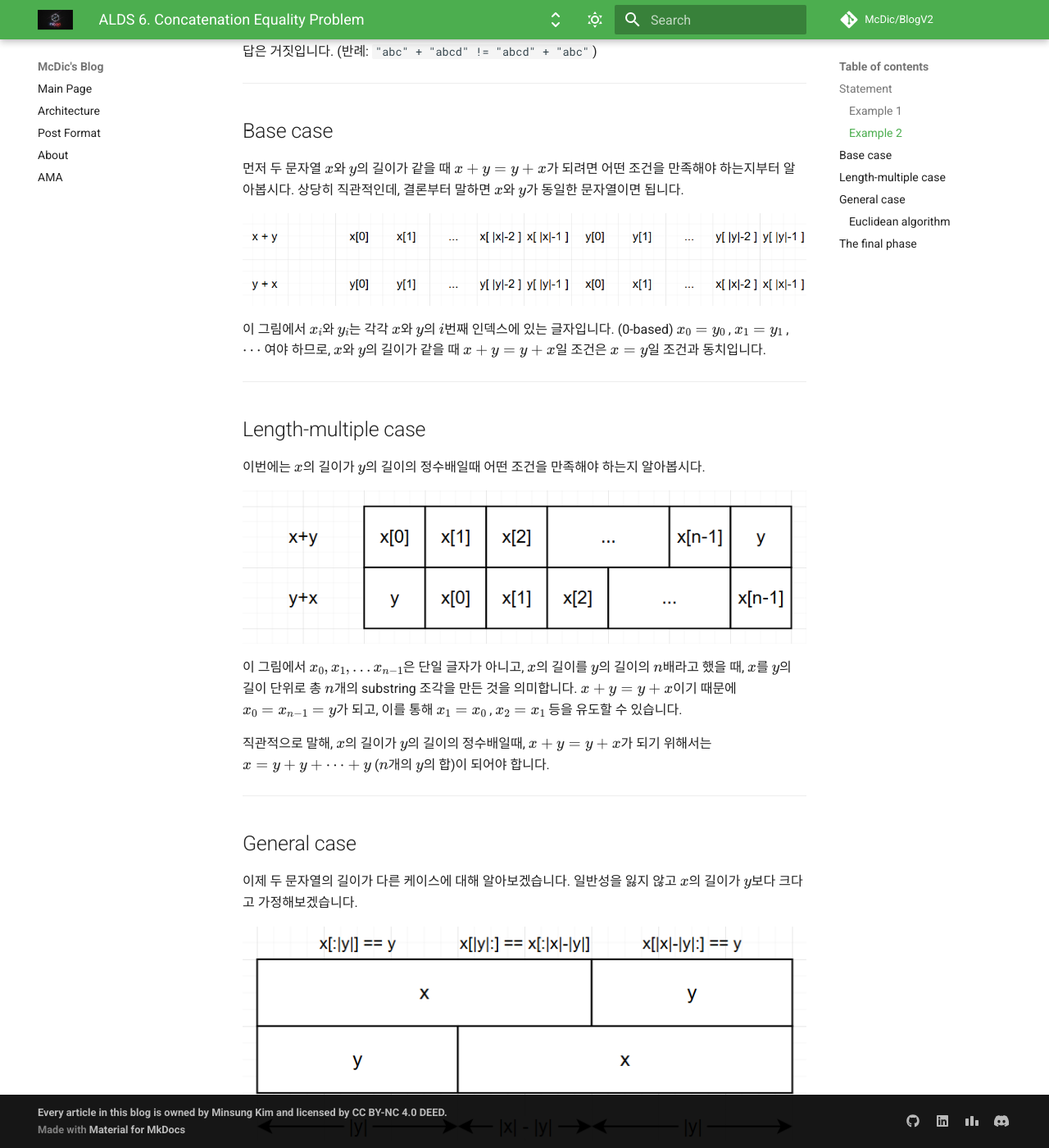
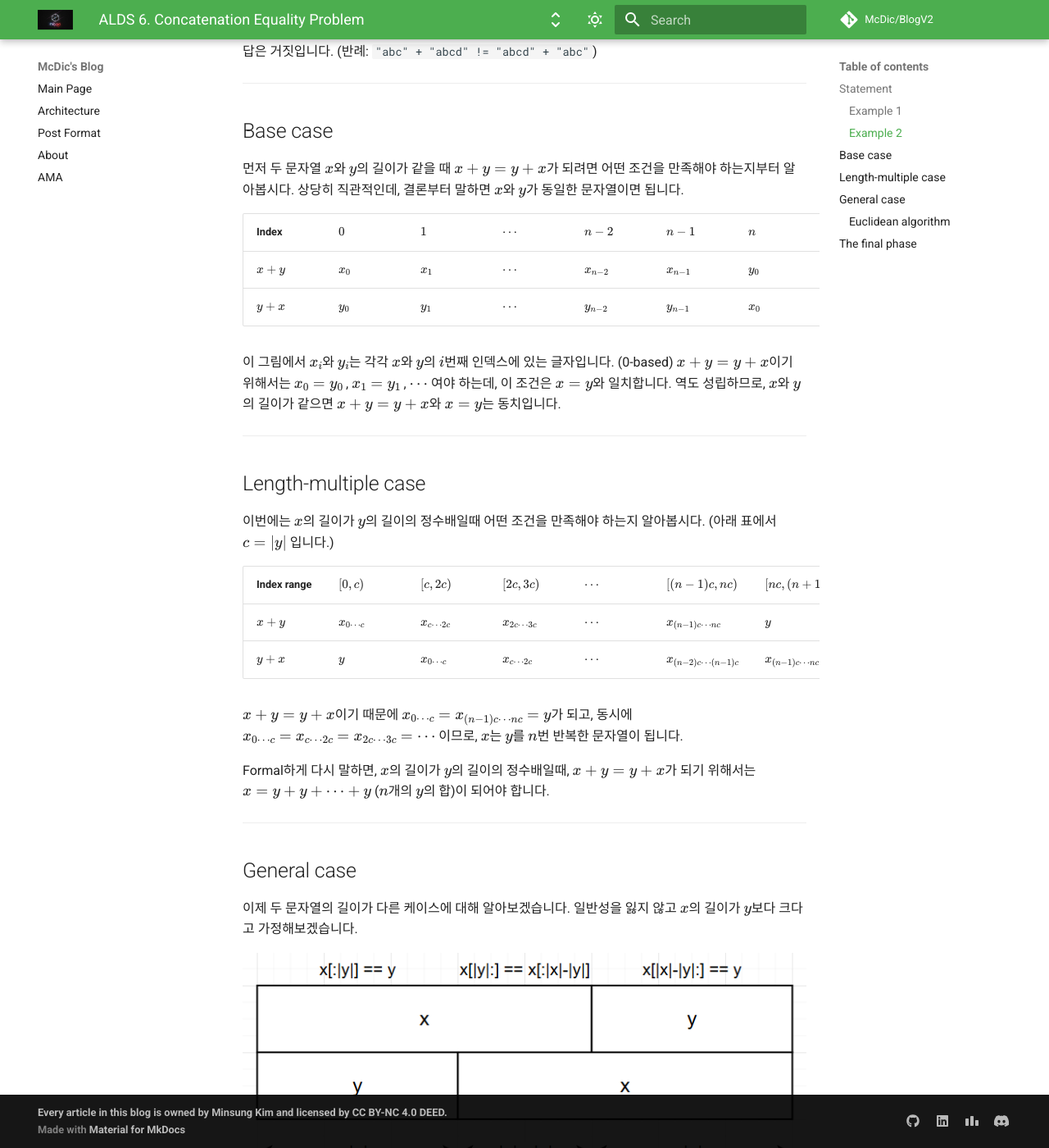
Before and after one commit to McDic/BlogV2, an MkDocs documentation site: the page built from docs/posts/alds/alds6.md, in a window 1280 px wide and 1400 px high, scrolled down 801 px. Shown: the whole window at 82% size. Built offline with MkDocs 1.6.1 and Material for MkDocs 9.7.7, drawn with Linux system fonts in a browser that asks for light colours; comment, search, counter and statistics services are not loaded.

Commit message:
1. Changed image into table in ALDS-6 2. Modified related CSS

```diff
--- a/docs/posts/alds/alds6.md
+++ b/docs/posts/alds/alds6.md
@@ -47,25 +47,30 @@ s = ["abc", "abcd", "abcabc"]
 먼저 두 문자열 $x$와 $y$의 길이가 같을 때 $x+y = y+x$가 되려면 어떤 조건을 만족해야 하는지부터 알아봅시다.
 상당히 직관적인데, 결론부터 말하면 $x$와 $y$가 동일한 문자열이면 됩니다.
 
-![base_case](/assets/posts/alds/concat_problem/base_case.png)
+| Index | $0$ | $1$ | $\cdots$ | $n-2$ | $n-1$ | $n$ | $n+1$ | $\cdots$ | $2n-2$ | $2n-1$ |
+| - | - | - | - | - | - | - | - | - | - | - |
+| $x+y$ | $x_0$ | $x_1$ | $\cdots$ | $x_{n-2}$ | $x_{n-1}$ | $y_0$ | $y_1$ | $\cdots$ | $y_{n-2}$ | $y_{n-1}$ |
+| $y+x$ | $y_0$ | $y_1$ | $\cdots$ | $y_{n-2}$ | $y_{n-1}$ | $x_0$ | $x_1$ | $\cdots$ | $x_{n-2}$ | $x_{n-1}$ |
 
 이 그림에서 $x_i$와 $y_i$는 각각 $x$와 $y$의 $i$번째 인덱스에 있는 글자입니다. (0-based)
-$x_0 = y_0$ , $x_1 = y_1$ , $\cdots$ 여야 하므로,
-$x$와 $y$의 길이가 같을 때 $x+y = y+x$일 조건은 $x = y$일 조건과 동치입니다.
+$x+y = y+x$이기 위해서는 $x_0 = y_0$ , $x_1 = y_1$ , $\cdots$ 여야 하는데, 이 조건은 $x=y$와 일치합니다.
+역도 성립하므로, $x$와 $y$의 길이가 같으면 $x+y = y+x$와 $x=y$는 동치입니다.
 
 ---
 
 ## Length-multiple case
 
-이번에는 $x$의 길이가 $y$의 길이의 정수배일때 어떤 조건을 만족해야 하는지 알아봅시다.
+이번에는 $x$의 길이가 $y$의 길이의 정수배일때 어떤 조건을 만족해야 하는지 알아봅시다. (아래 표에서 $c = |y|$ 입니다.)
 
-![length_multiple_case](/assets/posts/alds/concat_problem/length_multiple_case.png)
+| Index range | $[0, c)$ | $[c, 2c)$ | $[2c, 3c)$ | $\cdots$ | $[(n-1)c, nc)$ | $[nc, (n+1)c)$ |
+| - | - | - | - | - | - | - |
+| $x+y$ | $x_{0 \cdots c}$ | $x_{c \cdots 2c}$ | $x_{2c \cdots 3c}$ | $\cdots$ | $x_{(n-1)c \cdots nc}$ | $y$ |
+| $y+x$ | $y$ | $x_{0 \cdots c}$ | $x_{c \cdots 2c}$ | $\cdots$ | $x_{(n-2)c \cdots (n-1)c}$ | $x_{(n-1)c \cdots nc}$ |
 
-이 그림에서 $x_0, x_1, \ldots x_{n-1}$은 단일 글자가 아니고, $x$의 길이를 $y$의 길이의 $n$배라고 했을 때, $x$를 $y$의 길이 단위로 총 $n$개의 substring 조각을 만든 것을 의미합니다.
-$x+y = y+x$이기 때문에 $x_{0} = x_{n-1} = y$가 되고,
-이를 통해 $x_1 = x_0$ , $x_2 = x_1$ 등을 유도할 수 있습니다.
+$x+y = y+x$이기 때문에 $x_{0 \cdots c} = x_{(n-1)c \cdots nc} = y$가 되고,
+동시에 $x_{0 \cdots c} = x_{c \cdots 2c} = x_{2c \cdots 3c} = \cdots$ 이므로, $x$는 $y$를 $n$번 반복한 문자열이 됩니다.
 
-직관적으로 말해, $x$의 길이가 $y$의 길이의 정수배일때,
+Formal하게 다시 말하면, $x$의 길이가 $y$의 길이의 정수배일때,
 $x+y = y+x$가 되기 위해서는 $x = y + y + \cdots + y$ ($n$개의 $y$의 합)이 되어야 합니다.
 
 ---
--- /dev/null
+++ b/docs/stylesheets/article.css
@@ -0,0 +1,9 @@
+article.md-content__inner.md-typeset img {
+    margin-left: auto;
+    margin-right: auto;
+    display: block;
+}
+
+article.md-content__inner.md-typeset .md-typeset__scrollwrap .md-typeset__table table {
+    overflow-x: hidden;
+}
--- a/docs/stylesheets/extra.css
+++ b/docs/stylesheets/extra.css
@@ -1,9 +1,3 @@
 .md-source__repository .md-source__facts {
     display: none;
 }
-
-.md-content__inner.md-typeset img {
-    margin-left: auto;
-    margin-right: auto;
-    display: block;
-}
--- a/mkdocs.yml
+++ b/mkdocs.yml
@@ -126,6 +126,7 @@ extra_css:
   - stylesheets/404.css
   - stylesheets/meta.css
   - stylesheets/header.css
+  - stylesheets/article.css
 
 extra:
   analytics:
```
Also changed, not shown: docs/assets/posts/alds/concat_problem/base_case.png (deleted), docs/assets/posts/alds/concat_problem/length_multiple_case.png (deleted).
